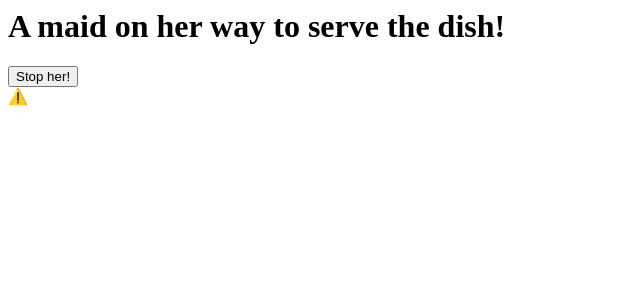
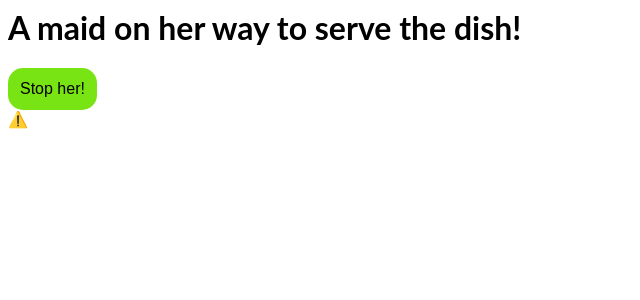
Before and after one commit to SanjayAlagappan/lottie-animations-react, a React (Create React App) app: page / in a window 1280 px wide. Shown: the top 300 px of the page, without its empty margins (0-640 px from the left). Built offline with nearby package versions, Linux system fonts and the light colour scheme; no server answers.

Commit message:
2 files modified

```diff
--- a/App.tsx
+++ b/App.tsx
@@ -1,6 +1,7 @@
 import * as React from 'react';
 import { Player } from '@lottiefiles/react-lottie-player';
 import { PlayerEvent } from '@lottiefiles/react-lottie-player/dist/src/Player';
+import './style.css';
 
 export const App = () => {
   const handleEventPlayer = (e: PlayerEvent) => {
--- a/style.css
+++ b/style.css
@@ -1,3 +1,16 @@
-h1, p {
+h1,
+p {
   font-family: Lato;
 }
+
+.container button {
+  padding: 12px;
+  background-color: rgb(120, 228, 19);
+  border: none;
+  font-size: 1rem;
+  border-radius: 15px;
+}
+.container button:hover {
+  background-color: crimson;
+  color: whitesmoke;
+}
```
